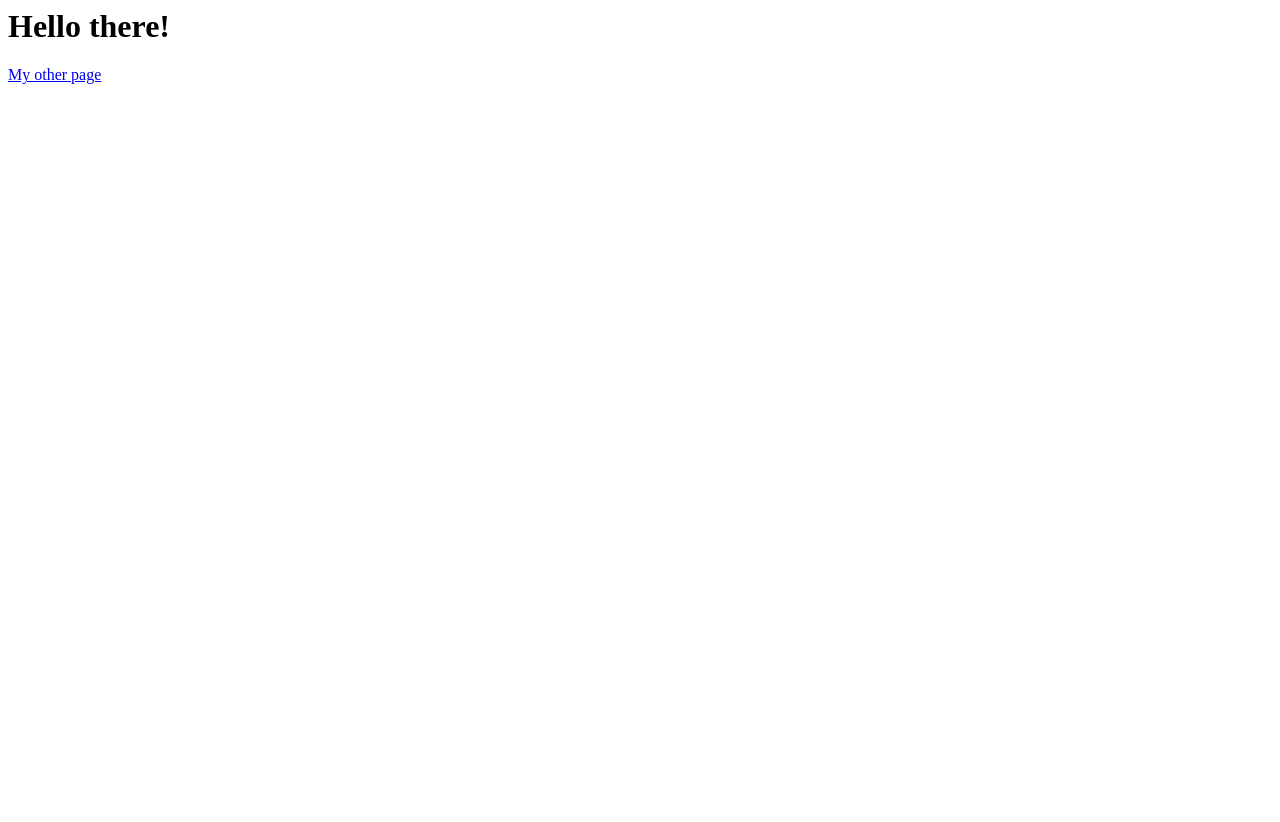
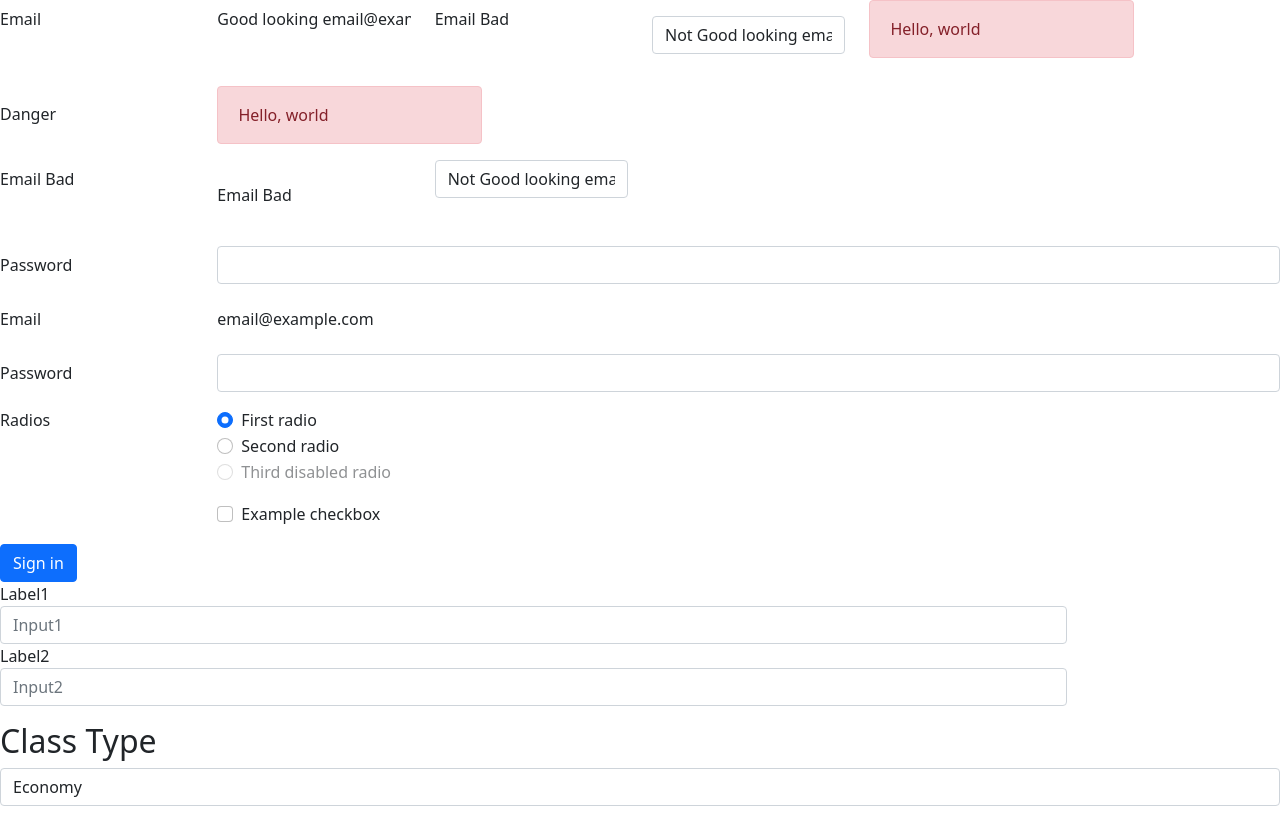
Before and after one commit to vgpro54321/Bootstrap---form-controls-study-01, a plain HTML site: page index.html in a window 1280 px wide. Before the commit the page ends 800 px from the top, so only its background shows below. Drawn offline with nearby package versions, Linux system fonts and the light colour scheme.

Commit message:
1 file modified

```diff
--- a/index.html
+++ b/index.html
@@ -1,11 +1,175 @@
 <html>
   <head>
-    <meta charset="UTF-8">
+    <meta charset="UTF-8" />
     <script src="script.js"></script>
     <!-- <link rel="stylesheet" type="text/css" href="styles.css"> -->
+    <link
+      href="https://cdn.jsdelivr.net/npm/bootstrap@5.0.2/dist/css/bootstrap.min.css"
+      rel="stylesheet"
+      integrity="sha384-EVSTQN3/azprG1Anm3QDgpJLIm9Nao0Yz1ztcQTwFspd3yD65VohhpuuCOmLASjC"
+      crossorigin="anonymous"
+    />
   </head>
   <body>
-    <h1>Hello there!</h1>
-    <a href="/me.html">My other page</a>
+
+      <div class="row mb-3">
+
+          <label class="col-sm-2 col-form-label" for="staticEmail" >Email</label>
+
+          <div class="col-sm-2">
+            <input type="text" readonly class="form-control-plaintext" id="staticEmail" value="Good looking email@example.com">
+          </div>
+
+          <label class="col-sm-2 col-form-label" for="inputEmail3" >Email Bad</label>
+
+        <div class="col-sm-2  py-3">
+          <input type="email" class="form-control" id="inputEmail3" value="Not Good looking email@example.com"/>
+        </div>
+
+        <div class="col-sm-auto">
+          <input type="text" readonly class="alert alert-danger mb-0" id="assignedQuantity" value=" Hello, world">
+
+        </div>
+
+        </div>
+    </div>
+
+    <div class="row mb-3">
+
+    <div class="col-sm-2">
+      <label class="col-form-label  py-3" for="inputEmail3" >Danger</label>
+    </div>
+
+
+    <div class="col-sm-2">
+    <input type="text" readonly class="alert alert-danger mb-0" id="assignedQuantity" value=" Hello, world">
+    </div>
+  </div>
+
+
+    <div class="row mb-3">
+    <label class="col-sm-2 col-form-label" for="inputEmail3" >Email Bad</label>
+
+      <div class="col-sm-2 py-3">
+        <label class="col-form-label" for="inputEmail3" >Email Bad</label>
+    </div>
+
+    <div class="col-sm-2">
+      <input type="email" class="form-control" id="inputEmail3" value="Not Good looking email@example.com"/>
+    </div>
+  </div>
+
+    <div class="row mb-3">
+    <label for="inputPassword3" class="col-sm-2 col-form-label"
+      >Password</label
+    >
+    <div class="col-sm-10">
+      <input type="password" class="form-control" id="inputPassword3" />
+    </div>
+  </div>
+
+    <div class="mb-3 row">
+    <label for="staticEmail" class="col-sm-2 col-form-label">Email</label>
+    <div class="col-sm-10">
+      <input type="text" readonly class="form-control-plaintext" id="staticEmail" value="email@example.com">
+    </div>
+  </div>
+
+      <div>
+      <div class="row mb-3">
+        <label for="inputPassword3" class="col-sm-2 col-form-label"
+          >Password</label
+        >
+        <div class="col-sm-10">
+          <input type="password" class="form-control" id="inputPassword3" />
+        </div>
+      </div>
+      <fieldset class="row mb-3">
+        <legend class="col-form-label col-sm-2 pt-0">Radios</legend>
+        <div class="col-sm-10">
+          <div class="form-check">
+            <input
+              class="form-check-input"
+              type="radio"
+              name="gridRadios"
+              id="gridRadios1"
+              value="option1"
+              checked
+            />
+            <label class="form-check-label" for="gridRadios1">
+              First radio
+            </label>
+          </div>
+          <div class="form-check">
+            <input
+              class="form-check-input"
+              type="radio"
+              name="gridRadios"
+              id="gridRadios2"
+              value="option2"
+            />
+            <label class="form-check-label" for="gridRadios2">
+              Second radio
+            </label>
+          </div>
+          <div class="form-check disabled">
+            <input
+              class="form-check-input"
+              type="radio"
+              name="gridRadios"
+              id="gridRadios3"
+              value="option3"
+              disabled
+            />
+            <label class="form-check-label" for="gridRadios3">
+              Third disabled radio
+            </label>
+          </div>
+        </div>
+      </fieldset>
+      <div class="row mb-3">
+        <div class="col-sm-10 offset-sm-2">
+          <div class="form-check">
+            <input class="form-check-input" type="checkbox" id="gridCheck1" />
+            <label class="form-check-label" for="gridCheck1">
+              Example checkbox
+            </label>
+          </div>
+        </div>
+      </div>
+      <button type="submit" class="btn btn-primary">Sign in</button>
+    </form>
+
+    <form class="form-horizontal" role="form">
+    <div class="form-group">
+      <label for="input1" class="col-lg-2 control-label">Label1</label>
+      <div class="col-lg-10">
+        <input type="text" class="form-control" id="input1" placeholder="Input1">
+      </div>
+    </div>
+    <div class="form-group">
+      <label for="input2" class="col-lg-2 control-label">Label2</label>
+      <div class="col-lg-10">
+        <input type="password" class="form-control" id="input2" placeholder="Input2">
+      </div>
+    </div>
+  </form>
+
+  <form class="form-horizontal" role="form">
+  <div class="form-group">
+      <div class="col-xs-3">
+          <label for="class_type"><h2><span class=" label label-primary">Class Type</span></h2></label>
+      </div>
+      <div class="col-xs-2">
+          <select id="class_type" class="form-control input-lg" autocomplete="off">
+              <option>Economy</option>
+              <option>Premium Economy</option>
+              <option>Club World</option>
+              <option>First Class</option>
+          </select>
+      </div>
+  </div>
+</form>
+
   </body>
 </html>
```
